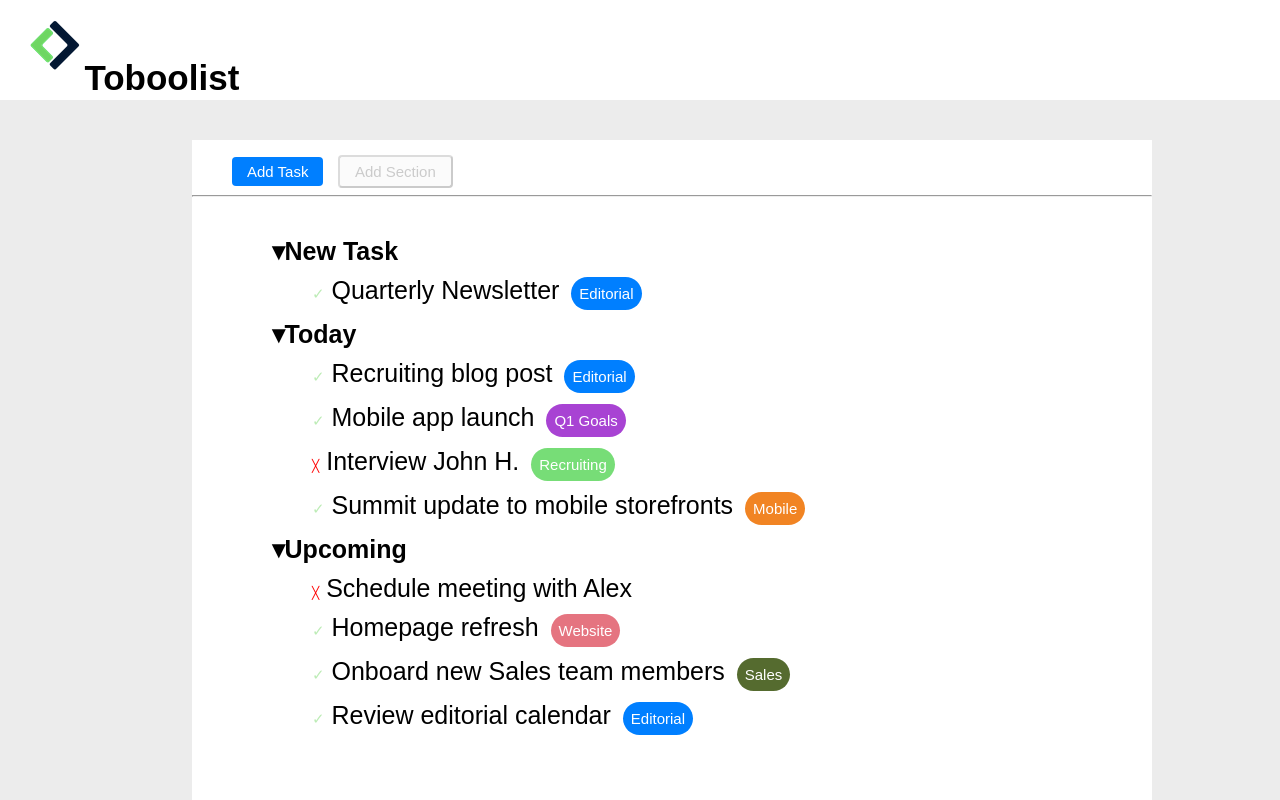
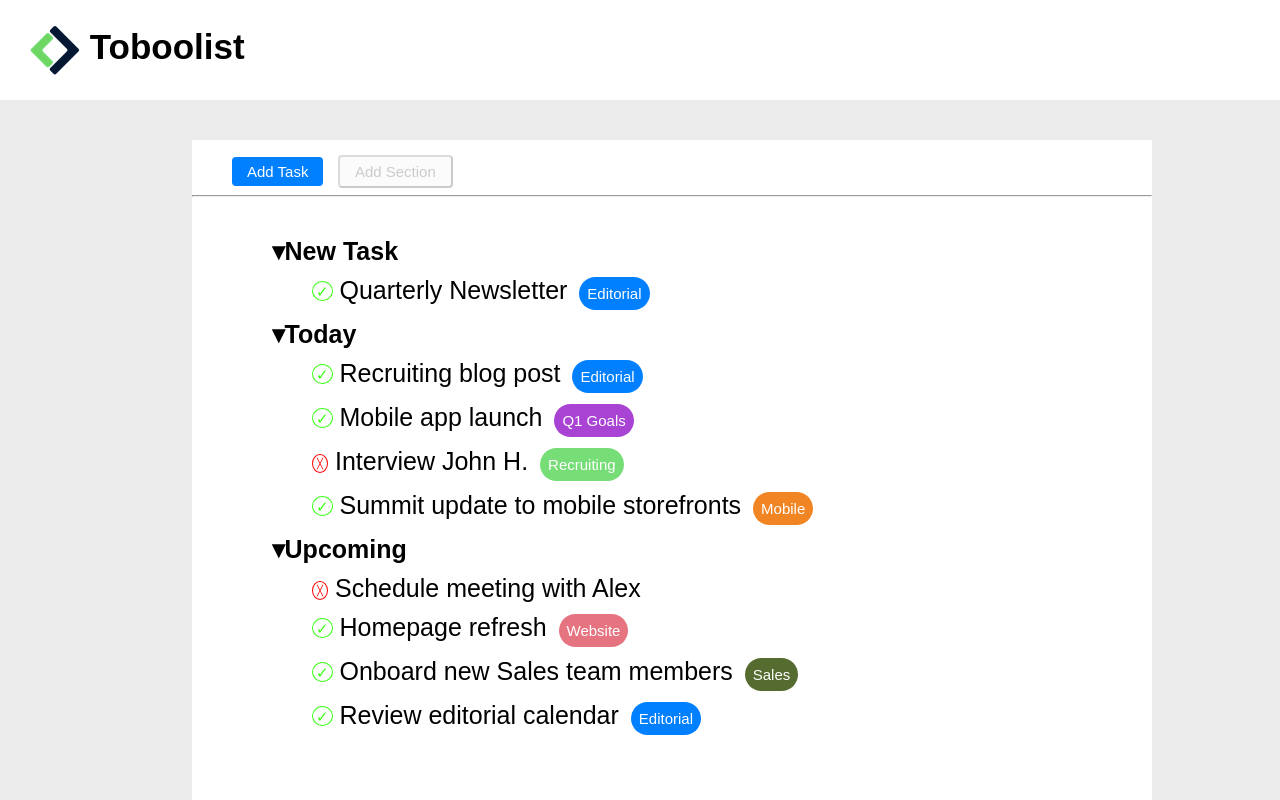
Before and after one commit to TheSmallWorld95/html-css-toboolist, a plain HTML site: page index.html in a window 1280 px wide. Shown: the top 800 px of the page. Drawn offline with Linux system fonts and the light colour scheme.

Commit message:
Esercizio Boolean Toboolist
Mancano i commenti

```diff
--- a/Assets/css/master.css
+++ b/Assets/css/master.css
@@ -7,21 +7,17 @@
 .Logocontainer {
   height: 100px;
   background: #fff;
+  font-size: 35px;
+  vertical-align: middle;
 }
 
 #Logo {
   height: 50px;
-  margin: 20px 0 20px 30px;
+  margin: 25px 0 25px 30px;
+  vertical-align: middle;
 
 }
 
-.Titolo {
-  display: inline-block;
-  font-size: 35px;
-  height: 80%;
-
-
-}
 
 body {
   background-color: #ECECEC;
@@ -81,14 +77,22 @@ ul {
 
 .check::before {
   content: "\2713";
-  color: #BDECB6;
+  color: #39ff14;
   font-size: 15px;
+  border: 0.5px solid #39ff14;
+  border-radius: 50%;
+  padding: 1px 3px 0;
+  vertical-align: middle;
 }
 
 .cross::before {
   content: "\2573";
   color: #ff0000;
-  font-size: 12px;
+  font-size: 10px;
+  border: 0.5px solid #ff0000;
+  border-radius: 50%;
+  padding: 3px 4px 3px;
+  vertical-align: middle;
 }
 
 .Plug-in-lightblue {
--- a/index.html
+++ b/index.html
@@ -9,9 +9,9 @@
     <header>
       <div class="Logocontainer">
         <img id="Logo" src="./Assets/img/Logo.png" alt="Logo pagina web">
-        <div class="Titolo">
+
           <b>Toboolist</b>
-        </div>
+
       </div>
     </header>
     <main>
```
